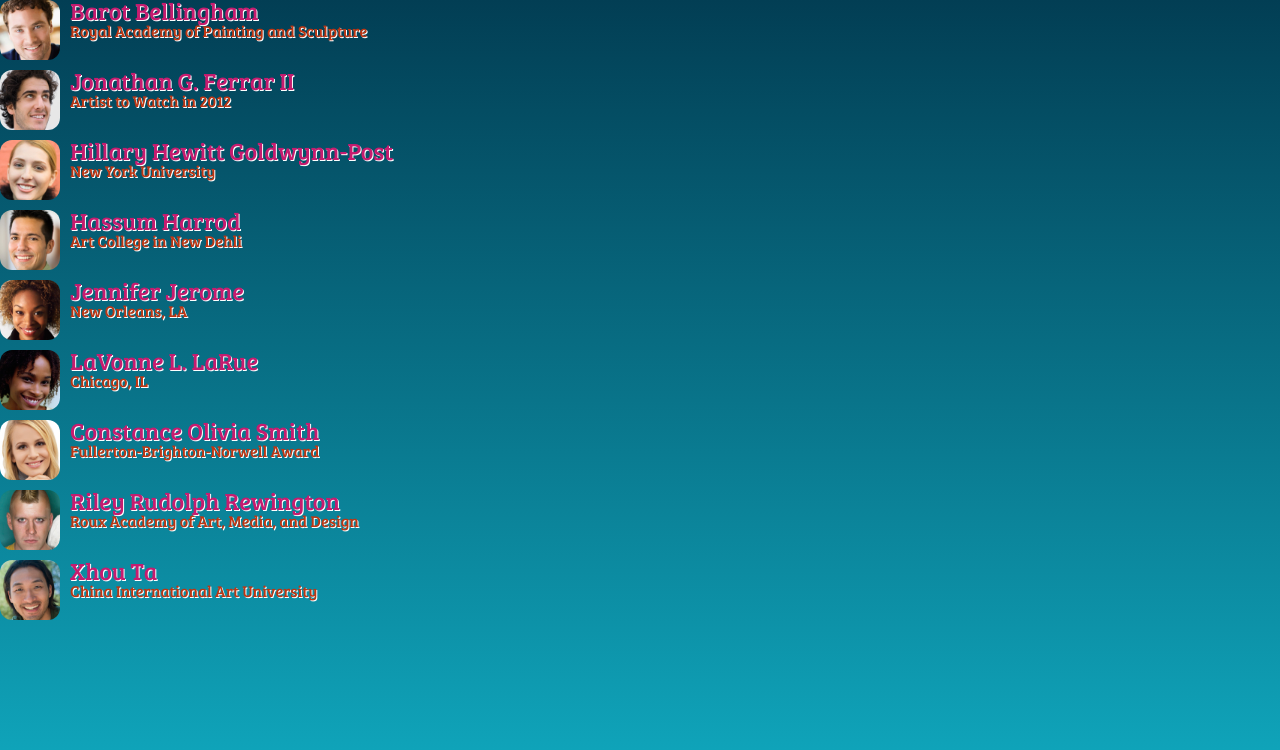
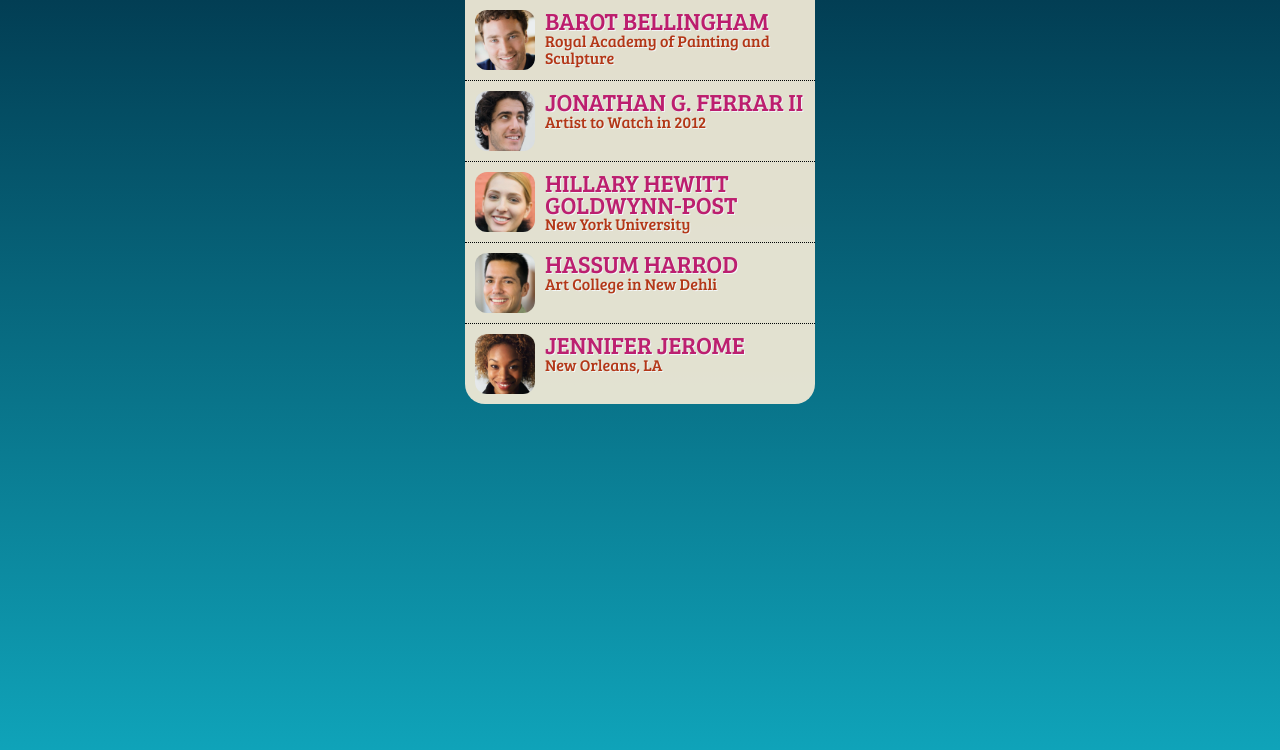
Before and after one commit to webbuyrich/angularjs-simpleapp, a plain HTML site: page index.html in a window 1280 px wide. Drawn offline with Linux system fonts and the light colour scheme; a web font is replaced by a local one.

Commit message:
added filters to capitalize firstname and limit list to 5

```diff
--- a/index.html
+++ b/index.html
@@ -15,13 +15,13 @@
 
        <div class="main" ng-controller = "MyController">
 
-            <ul class="artistList">
+            <ul class="artistlist">
 
-                <li class="artist cf" ng-repeat="item in artists">
+                <li class="artist cf" ng-repeat="item in artists | limitTo: 5 ">
 
                     <img ng-src="images/{{item.shortname}}_tn.jpg" alt="Photo of {{item.name}}" title="Photo of {{item.name}}">
                     <div class="info">
-                        <h2>{{item.name}}</h2>
+                        <h2>{{item.name | uppercase}}</h2>
                         <h3>{{item.reknown}}</h3>
                     </div>
                 </li>
--- a/js/controllers.js
+++ b/js/controllers.js
@@ -1,62 +1,11 @@
 var myApp = angular.module('myApp', []);
 
-myApp.controller('MyController', function MyController($scope){
+myApp.controller('MyController', ['$scope', '$http', function MyController($scope, $http){
 
-	$scope.artists = [
-  {
-    "name":"Barot Bellingham",
-    "shortname":"Barot_Bellingham",
-    "reknown":"Royal Academy of Painting and Sculpture",
-    "bio":"Barot has just finished his final year at The Royal Academy of Painting and Sculpture, where he excelled in glass etching paintings and portraiture. Hailed as one of the most diverse artists of his generation, Barot is equally as skilled with watercolors as he is with oils, and is just as well-balanced in different subject areas. Barot's collection entitled \"The Un-Collection\" will adorn the walls of Gilbert Hall, depicting his range of skills and sensibilities - all of them, uniquely Barot, yet undeniably different"
-  },
-  {
-    "name":"Jonathan G. Ferrar II",
-    "shortname":"Jonathan_Ferrar",
-    "reknown":"Artist to Watch in 2012",
-    "bio":"The Artist to Watch in 2012 by the London Review, Johnathan has already sold one of the highest priced-commissions paid to an art student, ever on record. The piece, entitled Gratitude Resort, a work in oil and mixed media, was sold for $750,000 and Jonathan donated all the proceeds to Art for Peace, an organization that provides college art scholarships for creative children in developing nations"
-  },
-  {
-    "name":"Hillary Hewitt Goldwynn-Post",
-    "shortname":"Hillary_Goldwynn",
-    "reknown":"New York University",
-    "bio":"Hillary is a sophomore art sculpture student at New York University, and has already won all the major international prizes for new sculptors, including the Divinity Circle, the International Sculptor's Medal, and the Academy of Paris Award. Hillary's CAC exhibit features 25 abstract watercolor paintings that contain only water images including waves, deep sea, and river."
-  },
-  {
-    "name":"Hassum Harrod",
-    "shortname":"Hassum_Harrod",
-    "reknown":"Art College in New Dehli",
-    "bio":"The Art College in New Dehli has sponsored Hassum on scholarship for his entire undergraduate career at the university, seeing great promise in his contemporary paintings of landscapes - that use equal parts muted and vibrant tones, and are almost a contradiction in art. Hassum will be speaking on \"The use and absence of color in modern art\" during Thursday's agenda."
-  },
-  {
-    "name":"Jennifer Jerome",
-    "shortname":"Jennifer_Jerome",
-    "reknown":"New Orleans, LA",
-    "bio":"A native of New Orleans, much of Jennifer's work has centered around abstract images that depict flooding and rebuilding, having grown up as a teenager in the post-flood years. Despite the sadness of devastation and lives lost, Jennifer's work also depicts the hope and togetherness of a community that has persevered. Jennifer's exhibit will be discussed during Tuesday's Water in Art theme."
-  },
-  {
-    "name":"LaVonne L. LaRue",
-    "shortname":"LaVonne_LaRue",
-    "reknown":"Chicago, IL",
-    "bio":"LaVonne's giant-sized paintings all around Chicago tell the story of love, nature, and conservation - themes that are central to her heart. LaVonne will share her love and skill of graffiti art on Monday's schedule, as she starts the painting of a 20-foot high wall in the Rousseau Room of Hotel Contempo in front of a standing-room only audience in Art in Unexpected Places."
-  },
-  {
-    "name":"Constance Olivia Smith",
-    "shortname":"Constance_Smith",
-    "reknown":"Fullerton-Brighton-Norwell Award",
-    "bio":"Constance received the Fullerton-Brighton-Norwell Award for Modern Art for her mixed-media image of a tree of life, with jewel-adorned branches depicting the arms of humanity, and precious gemstone-decorated leaves representing the spouting buds of togetherness. The daughter of a New York jeweler, Constance has been salvaging the discarded remnants of her father's jewelry-making since she was five years old, and won the New York State Fair grand prize at the age of 8 years old for a gem-adorned painting of the Manhattan Bridge."
-  },
-  {
-    "name":"Riley Rudolph Rewington",
-    "shortname":"Riley_Rewington",
-    "reknown":"Roux Academy of Art, Media, and Design",
-    "bio":"A first-year student at the Roux Academy of Art, Media, and Design, Riley is already changing the face of modern art at the university. Riley's exquisite abstract pieces have no intention of ever being understood, but instead beg the viewer to dream, create, pretend, and envision with their mind's eye. Riley will be speaking on the \"Art of Abstract\" during Thursday's schedule"
-  },
-  {
-    "name":"Xhou Ta",
-    "shortname":"Xhou_Ta",
-    "reknown":"China International Art University",
-    "bio":"A senior at the China International Art University, Xhou has become well-known for his miniature sculptures, often the size of a rice granule, that are displayed by rear projection of microscope images on canvas. Xhou will discuss the art and science behind his incredibly detailed works of art."
-  }
-]
+	$http.get('js/data.json').success(function(data){
 
-});
+		$scope.artists = data;
+
+	});
+
+}]);
```
